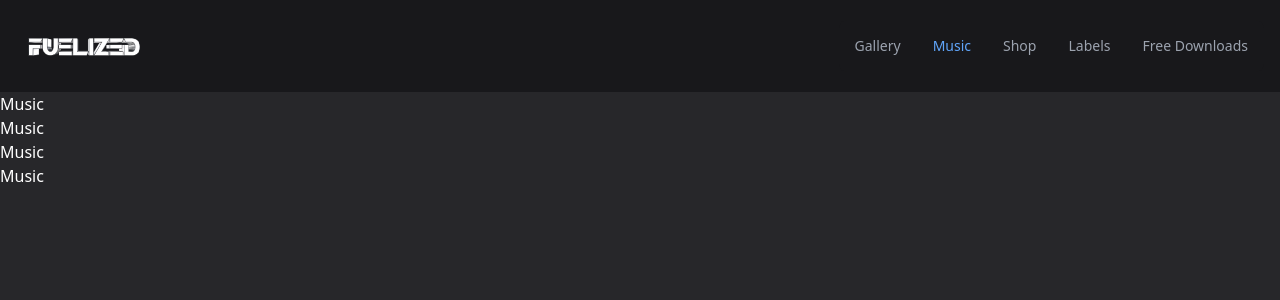
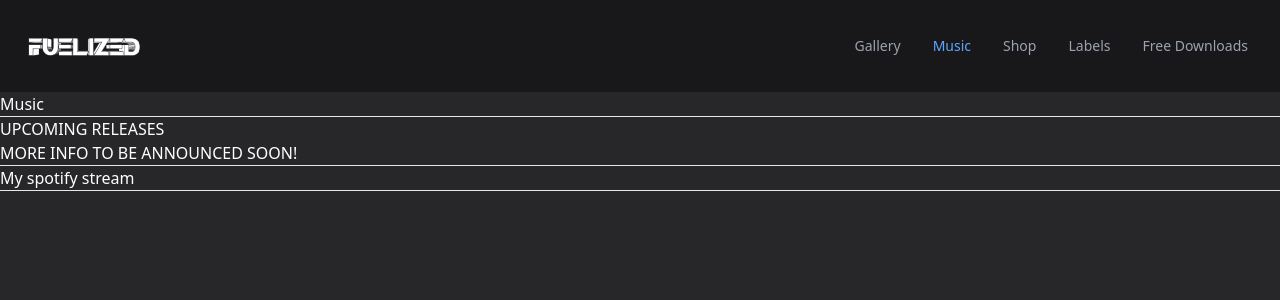
Before and after one commit to FUELIZED/FuelizedWebshopReact, a React (Vite) app: page /music in a window 1280 px wide. Shown: the top 300 px of the page. Built offline with nearby package versions, Linux system fonts and the light colour scheme.

Commit message:
Copied 1/4 Text from music page fuelized.com
Only upcoming releases, more info to be announced soon, spotify stream

- How to embedd spotify in music page :)

```diff
--- a/src/pages/Music.jsx
+++ b/src/pages/Music.jsx
@@ -4,7 +4,20 @@ export const Music = () => {
     return (
         <>
             <Nav active="music"/>
-            <h1>Music</h1> <h1>Music</h1> <h1>Music</h1> <h1>Music</h1>
+            <h1>Music</h1>
+            <hr></hr>
+            <h2>UPCOMING RELEASES</h2>
+
+            <h4>
+MORE INFO
+TO BE ANNOUNCED
+SOON!
+</h4>
+<hr></hr>
+<h5>
+My spotify stream
+</h5>
+<hr></hr>
         </>
     )
 };
```
